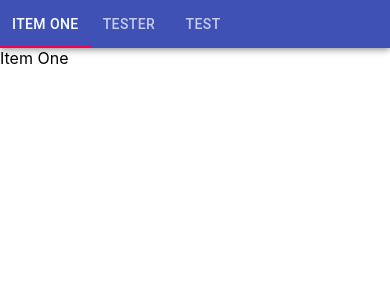
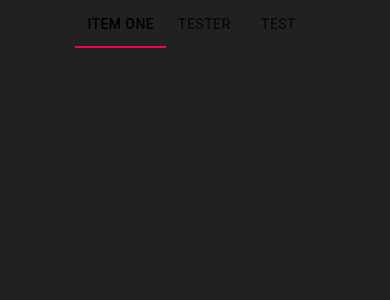
Before and after one commit to eugenehan94/React-PracticeAndTest-File, a React (Create React App) app: page / in a window 390 px wide. Shown: the top 300 px of the page. Built offline with nearby package versions, Linux system fonts and the light colour scheme; the HTML template or start-up script is replaced by a standard one.

Commit message:
Testing Material UI Tabs

```diff
--- a/src/App.js
+++ b/src/App.js
@@ -6,10 +6,11 @@ import Tabs from "@material-ui/core/Tabs";
 import Tab from "@material-ui/core/Tab";
 // import Typography from "@material-ui/core/Typography";
 import Box from "@material-ui/core/Box";
-
+import Slide from "@material-ui/core/Slide";
 import Test from "./pages/Test";
 import Tester from "./pages/Tester";
-
+import { Typography } from "@material-ui/core";
+import Link from "@material-ui/core/Link";
 // import TabPanel from "@material-ui/lab/TabPanel";
 
 function TabPanel(props) {
@@ -18,50 +19,46 @@ function TabPanel(props) {
   console.log("Value: ", value);
   console.log("Index: ", index);
   console.log("Other: ", other);
-  return (
-    <div
-      // role="tabpanel"
-      hidden={value !== index}
-      // id={`simple-tabpanel-${index}`}
-      // aria-labelledby={`simple-tab-${index}`}
-      // {...other}
-    >
-      {value === index && (
-        <Box>
-          {/* <Typography> */}
-          {children}
-          {/* </Typography> */}
-        </Box>
-      )}
-    </div>
-  );
+  return <div>{value === index && <Box>{children}</Box>}</div>;
 }
 
-// TabPanel.propTypes = {
-//   children: PropTypes.node,
-//   index: PropTypes.any.isRequired,
-//   value: PropTypes.any.isRequired,
-// };
+const useStyles = makeStyles((theme) => ({
+  tabWrapper: {
+    [theme.breakpoints.down("sm")]: {
+      display: "none",
+    },
+  },
+  linkSmallWrapper: {
+    position: "fixed",
+    top: 0,
+    left: 0,
+    height: "100vh",
+    width: "100%",
+    backgroundColor: "#212121",
+    zIndex: "999",
 
-// function a11yProps(index) {
-//   return {
-//     id: `simple-tab-${index}`,
-//     "aria-controls": `simple-tabpanel-${index}`,
-//   };
-// }
-
-const useStyles = makeStyles((theme) => ({}));
+    display: "flex",
+    flexDirection: "column",
+    alignItems: "center",
+    textAlign: "center",
+    [theme.breakpoints.up("md")]: {
+      display: "none",
+    },
+  },
+}));
 
 const App = () => {
   const classes = useStyles();
   const [value, setValue] = React.useState(0);
-
+  const [open, setOpen] = React.useState(true);
   const handleChange = (event, newValue) => {
     setValue(newValue);
   };
   return (
     <div>
       <AppBar position="static">
+        <Typography> Hello</Typography>
+        <div className={classes.tabWrapper}>
           <Tabs
             value={value}
             onChange={handleChange}
@@ -80,9 +77,38 @@ const App = () => {
               //  {...a11yProps(2)}
             />
           </Tabs>
+        </div>
       </AppBar>
+
+      <Slide direction="right" in={open} mountOnEnter unmountOnExit>
+        <div className={classes.linkSmallWrapper}>
+          <Tabs
+            value={value}
+            onChange={handleChange}
+            aria-label="simple tabs example"
+          >
+            <Tab
+              label="Item One"
+              onClick={() => setOpen(false)}
+              // {...a11yProps(0)}
+            />
+            <Tab
+              label="Tester"
+              onClick={() => setOpen(false)}
+              //  {...a11yProps(1)}
+            />
+            <Tab
+              label="Test"
+              onClick={() => setOpen(false)}
+              //  {...a11yProps(2)}
+            />
+          </Tabs>
+        </div>
+      </Slide>
+
       <TabPanel value={value} index={0}>
         Item One
+        <h1>Random Stuff</h1>
       </TabPanel>
       <TabPanel value={value} index={1}>
         <Tester />
```
Lines whose indentation alone changed are shown as unchanged.
